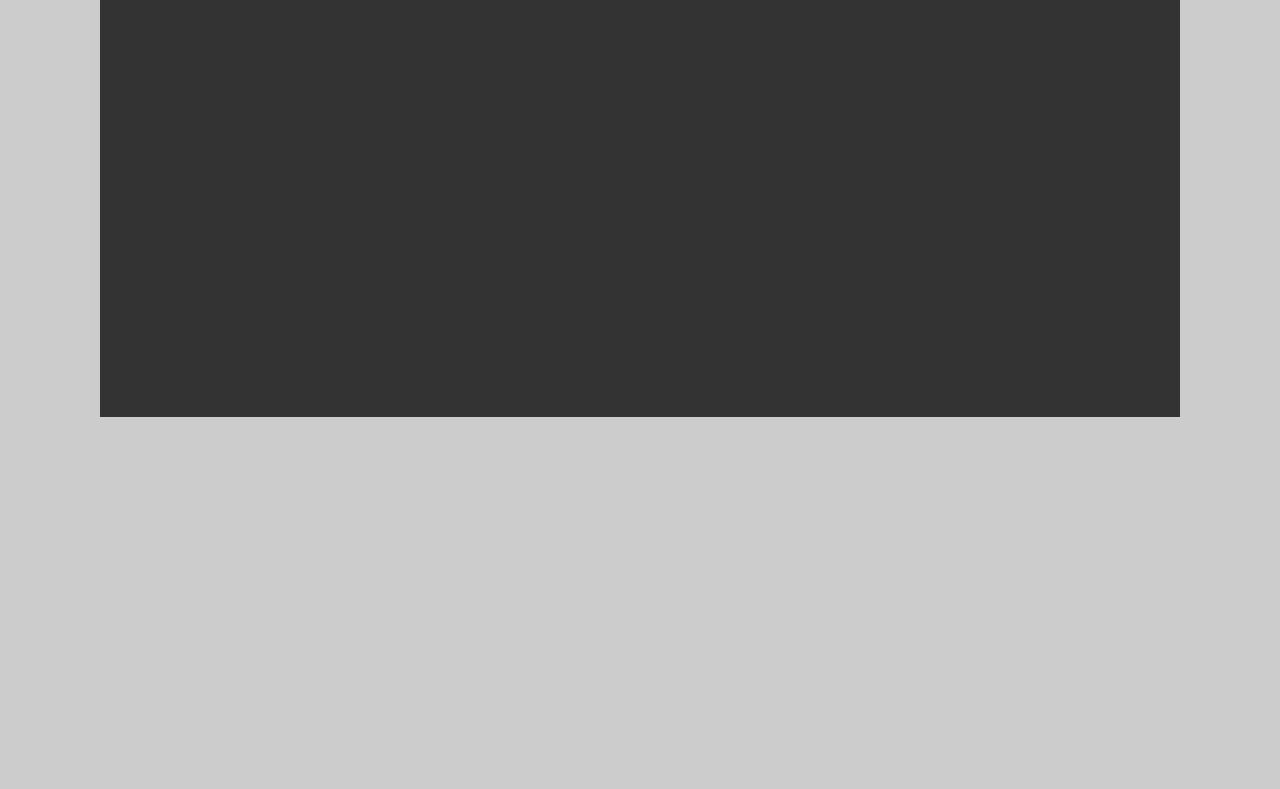
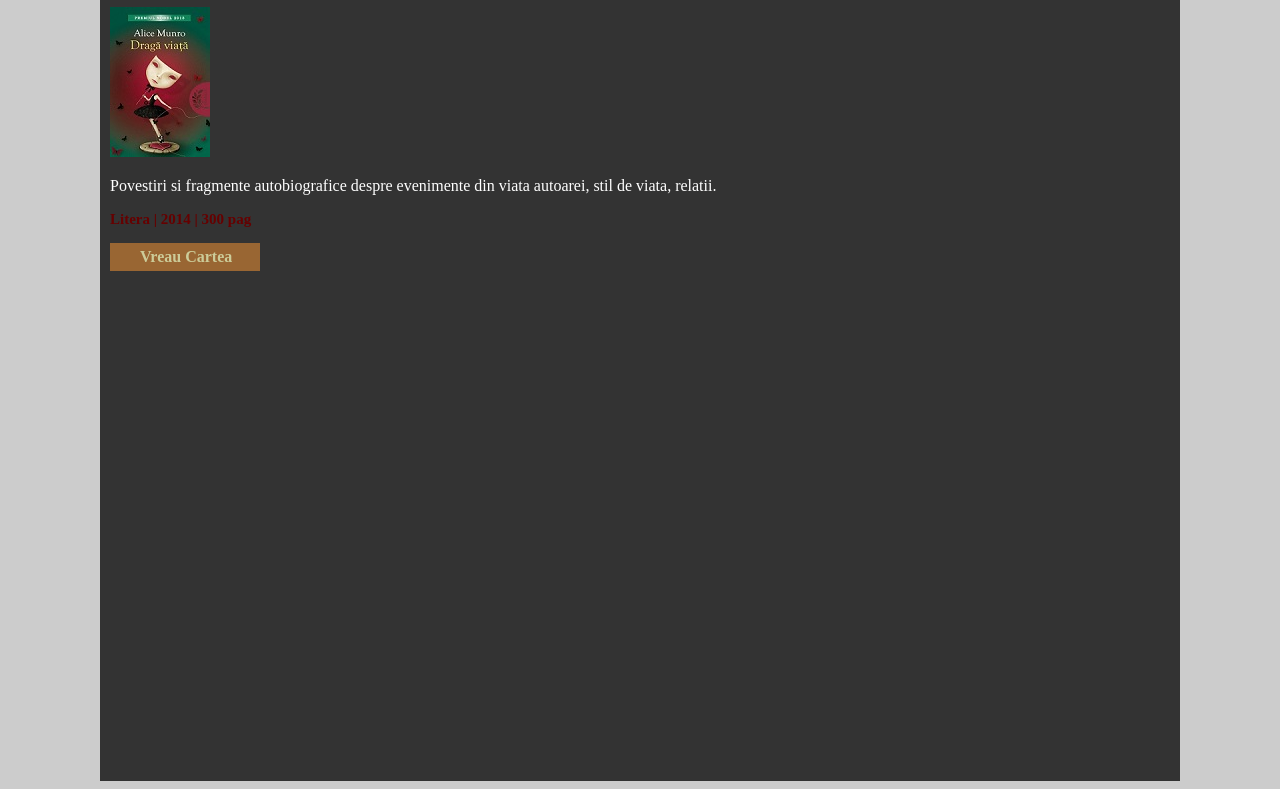
Before and after one commit to anca-o/schimb-de-carti, a plain HTML site: page index.html in a window 1280 px wide. Shown: the part 190-979 px from the top of the page. Before the commit the page ends 800 px from the top, so only its background shows below. Drawn offline with Linux system fonts and the light colour scheme.

Commit message:
adding book & request button

```diff
--- a/index.html
+++ b/index.html
@@ -16,6 +16,15 @@
         <span>Mark Twain</span>
       </div>
 
+      <div class="books">
+        <h1>Draga Viata, de Alice Munro</h1>
+        <img src="images/bookswap_image_01.jpg" alt="image" />
+        <p>Povestiri si fragmente autobiografice despre evenimente din viata autoarei, stil de viata, relatii.</p>
+        <h3>Litera | 2014 | 300 pag</h3>
+        <div class="request-button">
+          <a href="#">Vreau Cartea</a>
+        </div>
+     </div>
     </div>
   </body>
 </html>
--- a/style.css
+++ b/style.css
@@ -35,3 +35,19 @@ a:hover {
   font-weight: bold;
   padding-left: 280px;
 }
+.books {
+  padding: 10px 10px 10px 10px;
+}
+.books p {
+  color: white;
+}
+.books h3 {
+  color: #660000;
+  font-size: 15px;
+  font-weight: bold;
+}
+.books .request-button {
+  background-color: #996633;
+  width: 150px;
+  padding: 5px 0 5px 0;
+}
```
Also changed, not shown: images/bookswap_image_01.jpg (added), images/bookswap_image_02.jpg (added), images/bookswap_image_03.jpg (added), images/bookswap_image_04.jpg (added).
